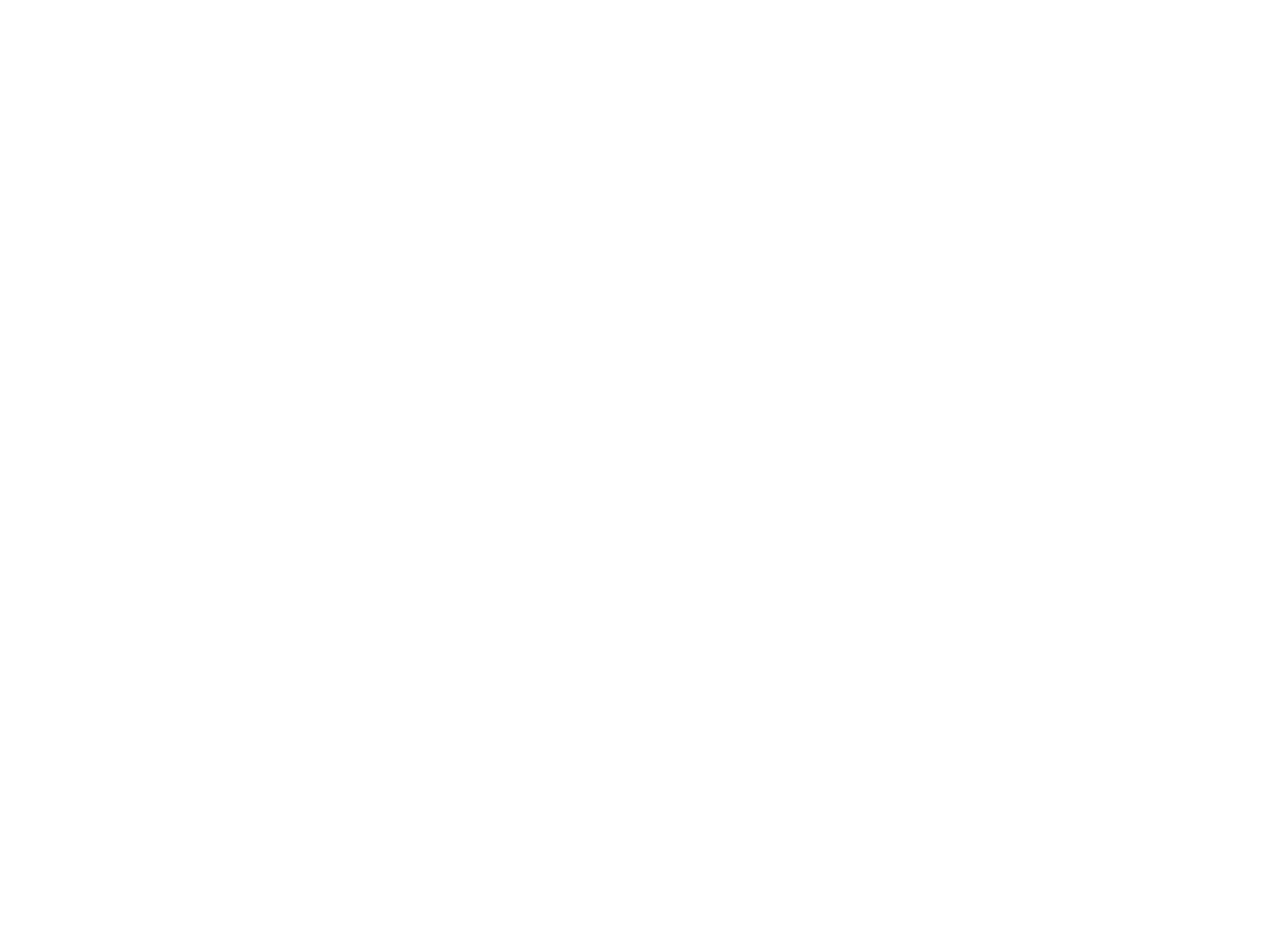
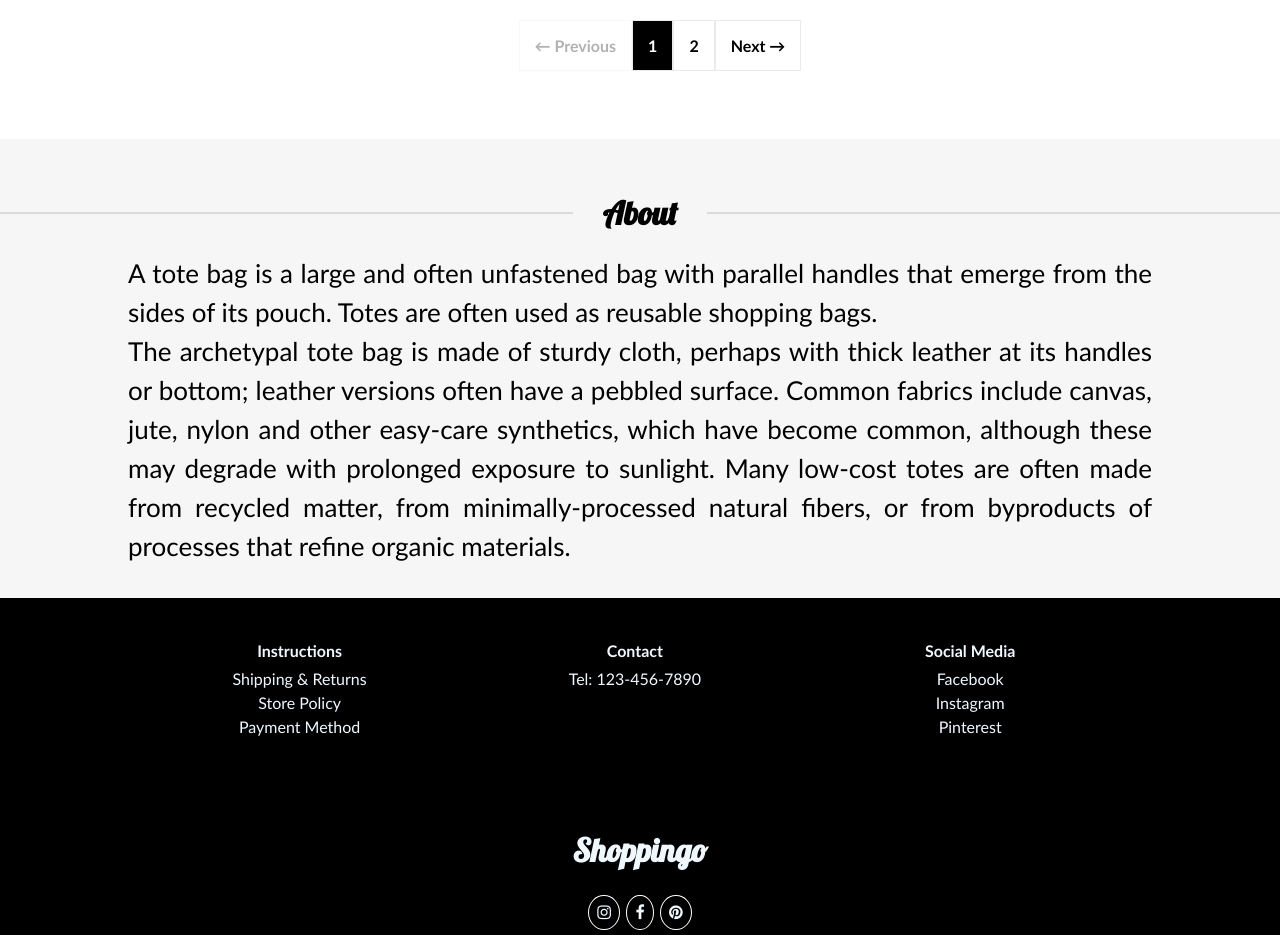
Before and after one commit to Abdallah1397/Shoppingo, a Next.js app: page / in a window 1280 px wide. Shown: the part 1600-2535 px from the top of the page. Before the commit the page ends 1346 px from the top, so only its background shows below. Built offline with nearby package versions, Linux system fonts and the light colour scheme.

Commit message:
handle about & footer

```diff
--- /dev/null
+++ b/components/About/About.js
@@ -0,0 +1,22 @@
+import styles from "./About.module.css";
+import Title from "../Title/Title";
+// About Component
+const About = () => {
+    return (
+        <div className={styles.about}>
+            <Title title="About" />
+            <p>
+                A tote bag is a large and often unfastened bag with parallel handles
+                that emerge from the sides of its pouch. Totes are often used as
+                reusable shopping bags. <br /> The archetypal tote bag is made of sturdy cloth,
+                perhaps with thick leather at its handles or bottom; leather versions
+                often have a pebbled surface. Common fabrics include canvas, jute, nylon
+                and other easy-care synthetics, which have become common, although these
+                may degrade with prolonged exposure to sunlight. Many low-cost totes are
+                often made from recycled matter, from minimally-processed natural
+                fibers, or from byproducts of processes that refine organic materials.
+            </p>
+        </div>
+    );
+};
+export default About;
--- /dev/null
+++ b/components/About/About.module.css
@@ -0,0 +1,15 @@
+.about{
+    background-color: #f7f6f6;
+    margin: 2rem 0 0 0;
+    padding: 2rem 0;
+
+}
+.about p{
+    font-family: 'Gill Sans', 'Gill Sans MT', Calibri, 'Trebuchet MS', sans-serif;
+    font-size: 26px;
+    line-height: 1.5em;
+    text-align: justify;
+    width: 80%;
+    margin: 0 10%;
+
+}
--- /dev/null
+++ b/components/Footer/Footer.js
@@ -0,0 +1,48 @@
+import styles from "./Footer.module.css";
+
+// Footer Compoent
+const Footer = () => {
+    return (
+        <div className={styles.footer}>
+            <div className={styles.footerInformatians}>
+                {/* Instructions */}
+                <div>
+                    <h4>Instructions</h4>
+                    <p>Shipping & Returns</p>
+                    <p>Store Policy</p>
+                    <p>Payment Method</p>
+                </div>
+                {/* Contact */}
+                <div>
+                    <h4>Contact</h4>
+                    <p>Tel: 123-456-7890</p>
+                </div>
+                {/* Social Media */}
+                <div>
+                    <h4> Social Media</h4>
+                    <p>Facebook</p>
+                    <p>Instagram</p>
+                    <p>Pinterest</p>
+                </div>
+            </div>
+            <div>
+                <h2>
+                    Shoppingo
+                </h2>
+            </div>
+            {/* Social Media Icons */}
+            <div className={styles.socialMediaIcons}>
+                <a href="#" className={styles.insta}>
+                    <i className="fa fa-instagram" />
+                </a>
+                <a href="#" className={styles.insta}>
+                    <i className="fa fa-facebook" />
+                </a>
+                <a href="#" className={styles.insta}>
+                    <i className="fa fa-pinterest" />
+                </a>
+            </div>
+        </div>
+    );
+};
+export default Footer;
--- /dev/null
+++ b/components/Footer/Footer.module.css
@@ -0,0 +1,62 @@
+.footer {
+    background-color: #000;
+    color: aliceblue;
+    padding: 5px;
+    text-align: center;
+}
+.footer h2{
+    font-family: 'Lobster', cursive;
+    font-size: xx-large;
+}
+.footerInformatians {
+    display: flex;
+    padding: 2rem 0 4rem 0;
+    width: 80%;
+    margin: 0 10%;
+}
+
+.footerInformatians div {
+    width: 33%;
+    text-align: center;
+}
+
+.footer h4 {
+    line-height: 2em;
+}
+
+.footer p {
+    line-height: 1.5em;
+}
+
+.footer h4,
+.footer p {
+    margin-block-start: 0;
+    margin-block-end: 0;
+    font-family: 'Gill Sans', 'Gill Sans MT', Calibri, 'Trebuchet MS', sans-serif;
+}
+.socialMediaIcons{
+    padding: 0.5rem;
+    text-align: center;
+}
+.insta{
+    border: 1px solid #fff;
+    border-radius: 50%;
+    width: 300px;
+    height: 300px;
+    margin: 0.2rem;
+    padding: .5rem;
+}
+/* Extra small devices (phones, 768px and down) */
+@media screen and (max-width: 768px) {
+    .footerInformatians {
+        display: block;
+        padding: 2rem 0;
+        width: 80%;
+        margin: 0 10%;
+    }
+    .footerInformatians div {
+        width: 100%;
+        text-align: center;
+        margin-top: 20px;
+    }
+}
--- a/components/Layout/Layout.js
+++ b/components/Layout/Layout.js
@@ -1,10 +1,12 @@
 import Head from "next/head";
 import Navbar from "../Navbar/Navbar";
+import Footer from "../Footer/Footer";
 const Layout = (props) => {
     return (
         <div>
             <Navbar />
             {props.children}
+            <Footer />
         </div>
     );
 };
--- a/components/product/product.module.css
+++ b/components/product/product.module.css
@@ -1,11 +1,10 @@
 /* Product Main Div */
 .product {
-    margin: 2% 2%;
-    width: 29%;
+    margin: 1% 1%;
+    width: 23%;
     float: left;
     border: 1px solid #eaeaea;
 }
-/* Bag Image */
 .product:hover img{
         transform: scale(1.3);
         transition: 1s;
@@ -16,6 +15,7 @@
     font-family: 'Lobster', cursive;
     display: flex;
     justify-content: center;
+    margin-top: -5px;
 }
 /* line & price */
 .informations div{
@@ -44,7 +44,7 @@
 .details a{
     display: flex;
     justify-content: center;
-    font-family: 'Lobster', cursive;
+    font-family: 'Gill Sans', 'Gill Sans MT', Calibri, 'Trebuchet MS', sans-serif;
     font-size: smaller;
     color: #eaeaea;
     background: #000;
--- a/pages/index.js
+++ b/pages/index.js
@@ -1,14 +1,17 @@
 import { useState } from "react";
+import Image from "next/image";
 import ReactPaginate from "react-paginate";
 import styles from "../styles/Home.module.css";
 import Title from "../components/Title/Title";
+import About from "../components/About/About";
 import Product from "../components/product/product";
+import Shoppingo from "../public/assets/banners/shoppingo.png";
 
 export default function Home({ bags }) {
   // pagination state
   const [currentPage, setCurrentPage] = useState(0);
   // products per page
-  const productPerPage = 3;
+  const productPerPage = 8;
   const offset = currentPage * productPerPage;
   // get selected data
   const currentPageData = bags.slice(offset, offset + productPerPage);
@@ -30,6 +33,9 @@
           </h1>
         </div>
       </div>
+      {/* <div>
+        <Image layout="fill" src={Shoppingo} alt="Shoppingo Banner" objectFit="contain" />
+      </div> */}
       <div className="container">
         {/* title */}
         <Title title="Products" />
@@ -47,7 +53,7 @@
             );
           })}
         </div>
-        <div>
+        <div className={styles.paginationDiv}>
           {/* Pagination */}
           <ReactPaginate
             previousLabel={"← Previous"}
@@ -62,6 +68,7 @@
           />
         </div>
       </div>
+      <About />
     </div>
   );
 }
--- a/styles/Home.module.css
+++ b/styles/Home.module.css
@@ -22,8 +22,16 @@
   font-size: 4.5rem;
 }
 /* pagination */
+.paginationDiv{
+  display: flex;
+  justify-content: center;
+  width: 100%;
+  padding: 1.3rem 0;
+
+}
 .pagination{
   list-style: none;
+  width: fit-content;
   display: flex;
   justify-content: center;
   font-weight: 600;
@@ -38,13 +46,14 @@
 .disabledPage{
   opacity: 0.3;
 }
-.activePage{
+.activePage a{
   color: #fff;
   background-color: #000;
 }
-/* .products{
-  display: flex;
-} */
+.products{
+  display: block;
+  width: 100%;
+}
 
 /* Large devices (laptops/desktops, 992px and up) */
 @media  screen and (min-width: 992px) and (max-width: 1200px) {
--- a/styles/globals.css
+++ b/styles/globals.css
@@ -2,8 +2,6 @@
 body {
   padding: 0;
   margin: 0;
-  font-family: -apple-system, BlinkMacSystemFont, Segoe UI, Roboto, Oxygen,
-    Ubuntu, Cantarell, Fira Sans, Droid Sans, Helvetica Neue, sans-serif;
 }
 
 a {
```
Also changed, not shown: public/assets/banners/shoppingo.png (added).
